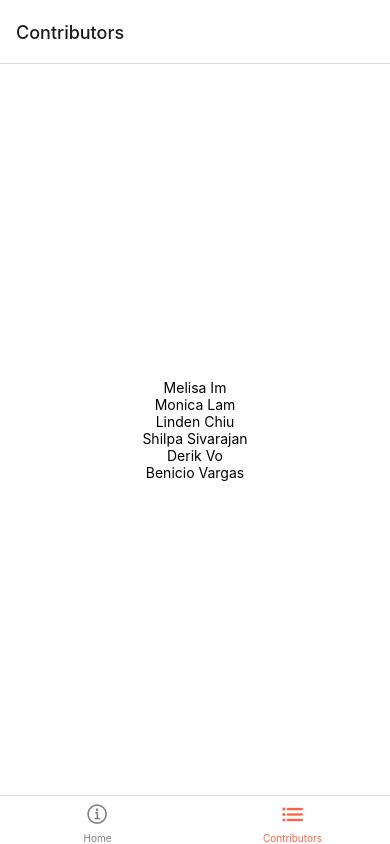
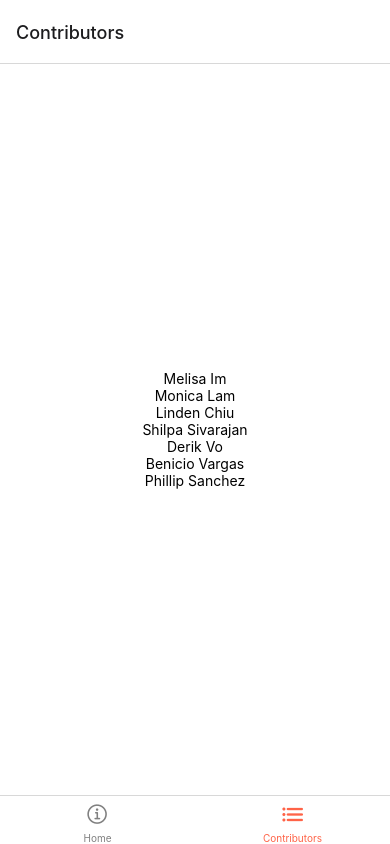
Before and after one commit to LittleTechBookClub/swarm-ios-app, a React Native app: screen /Contributors in a window 390 px wide. Built offline with nearby package versions, Linux system fonts and the light colour scheme; a web font is replaced by a local one.

Commit message:
new contributer

```diff
--- a/src/Contributors.tsx
+++ b/src/Contributors.tsx
@@ -9,6 +9,7 @@ const Contributors = () => {
     'Shilpa Sivarajan',
     'Derik Vo',
     'Benicio Vargas',
+    'Phillip Sanchez',
   ];
 
   return (
```
Also changed, not shown: 1 other file (tests, documents, lock files or other folders).
